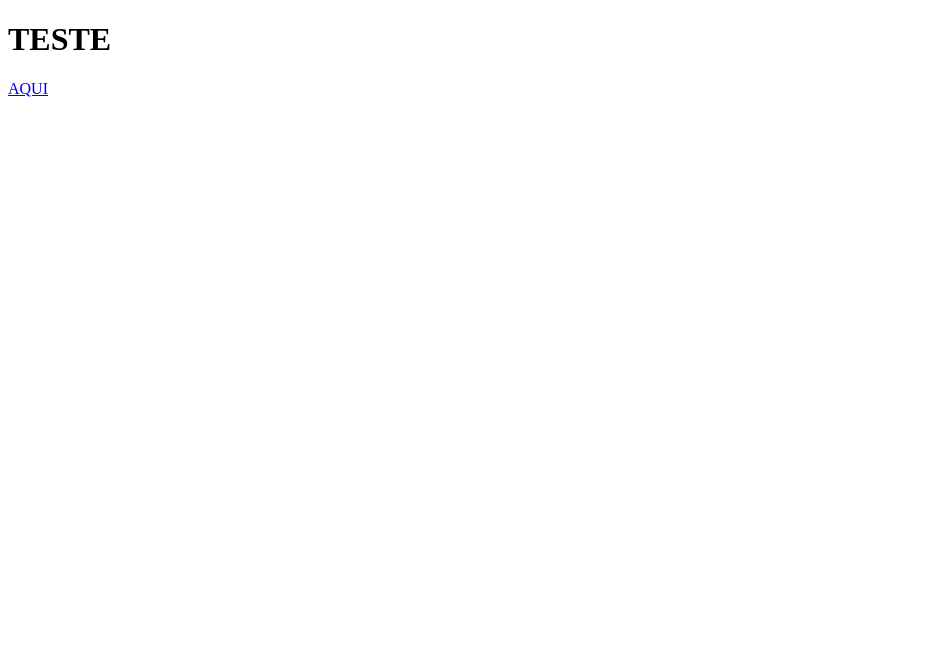
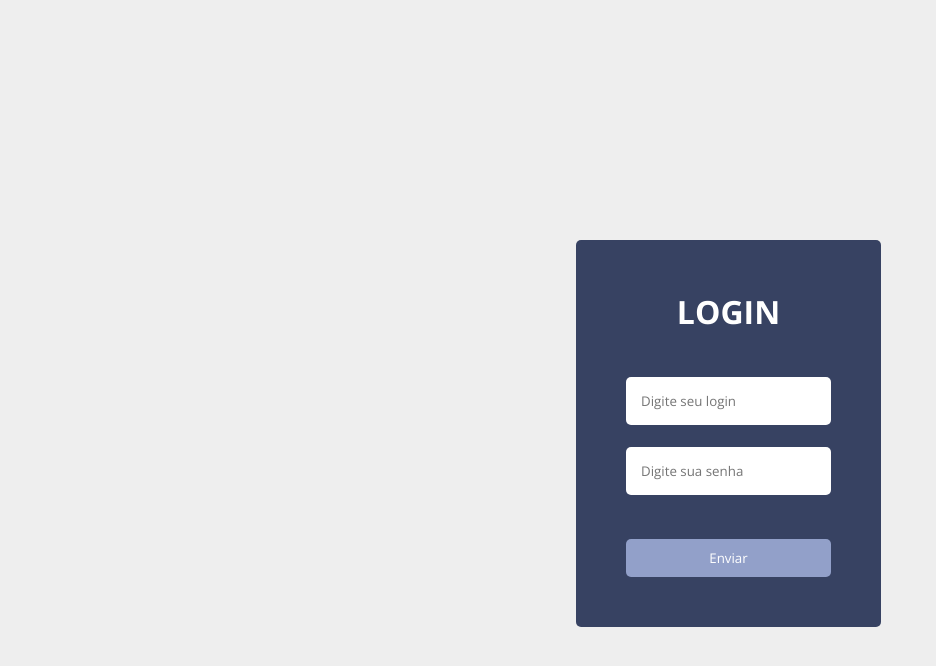
Before and after one commit to Lukeehz/Mapeamento-SMS, a website: page public/html/index.html in a window 1280 px wide. Shown: the whole page, without its empty margins (0-936 px from the left). Drawn offline with nearby package versions, Linux system fonts and the light colour scheme.

Commit message:
Conectando ao front-end

```diff
--- /dev/null
+++ b/public/css/login.css
@@ -0,0 +1,54 @@
+@import url('https://fonts.googleapis.com/css2?family=Open+Sans:ital,wght@0,300..800;1,300..800&display=swap');
+
+  *{
+    font-family: "Open Sans", sans-serif;
+    font-optical-sizing: auto;
+    font-style: normal;
+    color: black;
+    text-align: right 45px;
+    padding: 0;
+    margin: 0;
+}
+
+.textwhite{
+    color: white;
+}
+body{
+    background-color: #eee;
+}
+
+div{
+    background-color: #374262;
+    position: absolute;
+    top: 30%;
+    left: 45%;
+    padding: 50px;
+    border-radius: 5px;
+    text-shadow: white;
+}
+input{
+    padding: 15px;
+    border-radius: 5px;
+    border: none;
+}
+
+button{
+    background-color: #92a0c9;
+    padding: 10px;
+    border-radius: 5px;
+    border: none;
+    width: 100%;
+    font-style: normal;
+    color: white;
+
+
+
+}
+
+button:hover{
+    background-color: #465fa4;
+
+}
+h1{
+    text-align: center;
+}
--- a/public/html/index.html
+++ b/public/html/index.html
@@ -1,12 +1,25 @@
 <!DOCTYPE html>
-<html lang="en">
+<html lang="pt-br">
 <head>
+    <link rel="stylesheet" href="/css/login.css">
     <meta charset="UTF-8">
     <meta name="viewport" content="width=device-width, initial-scale=1.0">
-    <title>Document</title>
+    <title>Login - Itmasters</title>
 </head>
 <body>
-    <h1>TESTE</h1>
-    <a href="/itmasters/">AQUI</a>
+    <div>
+        <form id="loginForm">
+            <h1 class="textwhite">LOGIN</h1>
+            <br><br>
+            <input type="text" id="user" name="user" placeholder="Digite seu login" required>
+            <br><br>
+            <input type="password" id="password" name="password" placeholder="Digite sua senha" required>
+            <br><br>
+            <br>
+            <button type="submit">Enviar</button>
+        </form>
+    </div>
+
+    <script src=""></script>
 </body>
 </html>
```
Also changed, not shown: src/index.js (+101 -129 lines).
